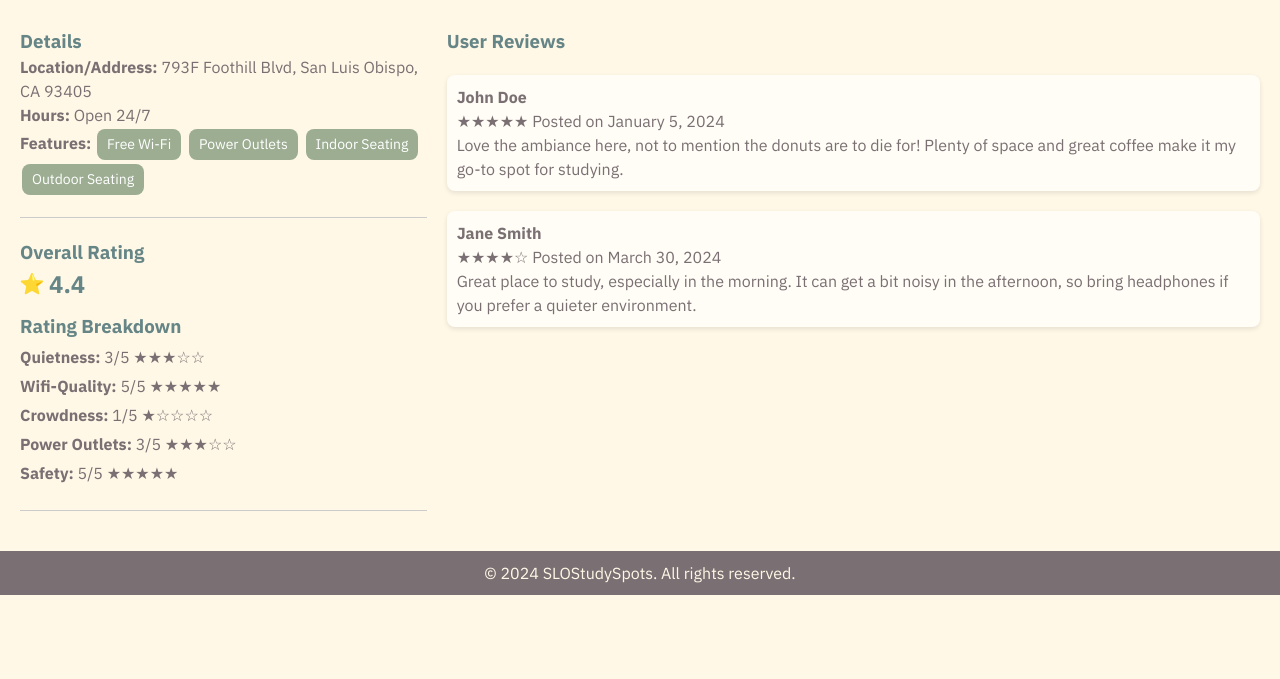
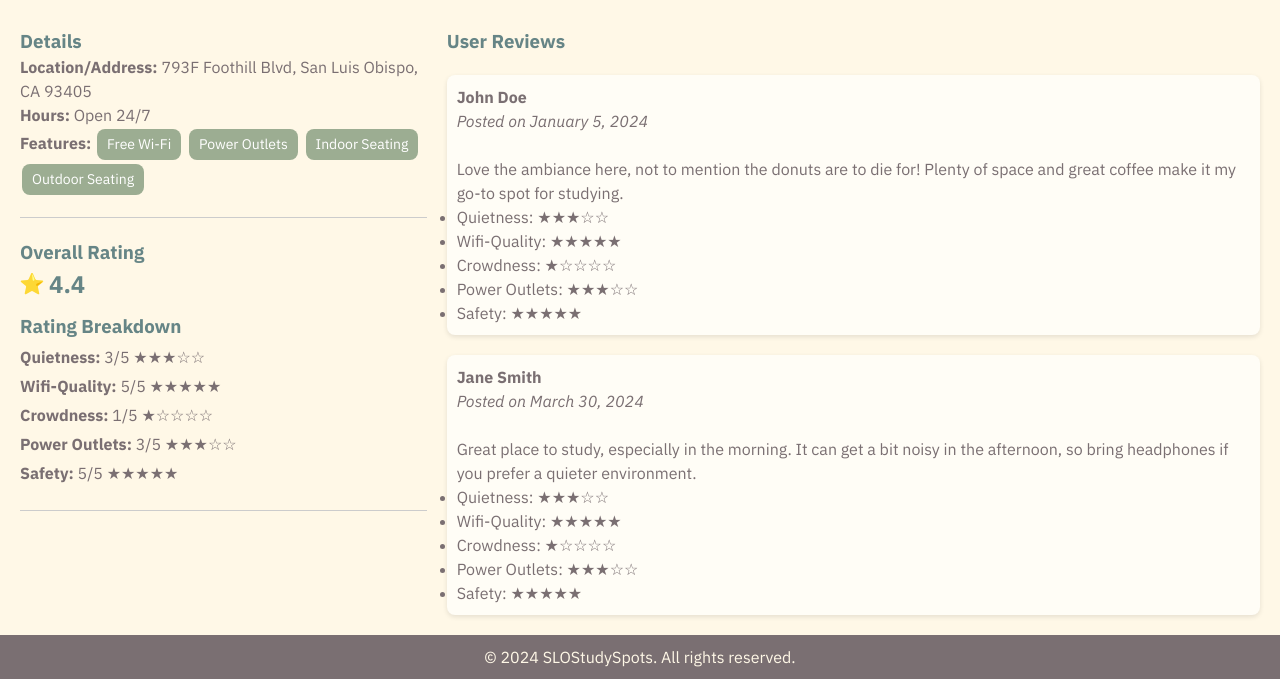
Before and after one commit to thienan11/SLOStudySpots, a website with bundled scripts: page packages/proto/public/study-spots/slodoco.html in a window 1280 px wide. Shown: the part 441-1120 px from the top of the page. Before the commit the page ends 1036 px from the top, so only its background shows below. Built offline with nearby package versions, Linux system fonts and the light colour scheme.

Commit message:
fix styling for comments

```diff
--- a/packages/proto/public/study-spots/slodoco.html
+++ b/packages/proto/public/study-spots/slodoco.html
@@ -124,13 +124,30 @@
           <h3>User Reviews</h3>
           <article class="review">
             <h4>John Doe</h4>
-            <p>★★★★★ Posted on January 5, 2024</p>
+            <em><p>Posted on January 5, 2024</p></em>
+            <br/>
             <p>Love the ambiance here, not to mention the donuts are to die for! Plenty of space and great coffee make it my go-to spot for studying.</p>
+            <ul>
+              <li>Quietness: <span>★★★☆☆</span></li>
+              <li>Wifi-Quality: <span>★★★★★</span></li>
+              <li>Crowdness: <span>★☆☆☆☆</span></li>
+              <li>Power Outlets: <span>★★★☆☆</span></li>
+              <li>Safety: <span>★★★★★</span></li>
+            </ul>
+
           </article>
           <article class="review">
             <h4>Jane Smith</h4>
-            <p>★★★★☆ Posted on March 30, 2024</p>
+            <em><p>Posted on March 30, 2024</p></em>
+            <br/>
             <p>Great place to study, especially in the morning. It can get a bit noisy in the afternoon, so bring headphones if you prefer a quieter environment.</p>
+            <ul>
+              <li>Quietness: <span>★★★☆☆</span></li>
+              <li>Wifi-Quality: <span>★★★★★</span></li>
+              <li>Crowdness: <span>★☆☆☆☆</span></li>
+              <li>Power Outlets: <span>★★★☆☆</span></li>
+              <li>Safety: <span>★★★★★</span></li>
+            </ul>
           </article>
         </section>
       </div>
```
Also changed, not shown: packages/proto/public/photo-galleries/slodoco-gallery.html (+1 -1 lines).
